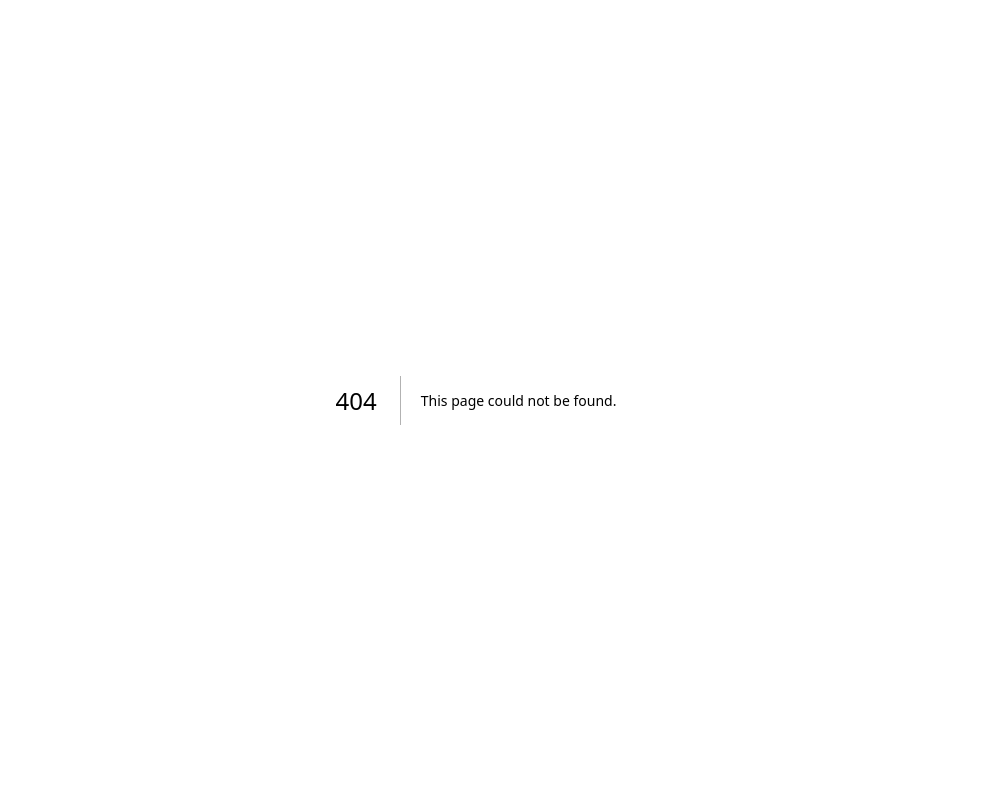
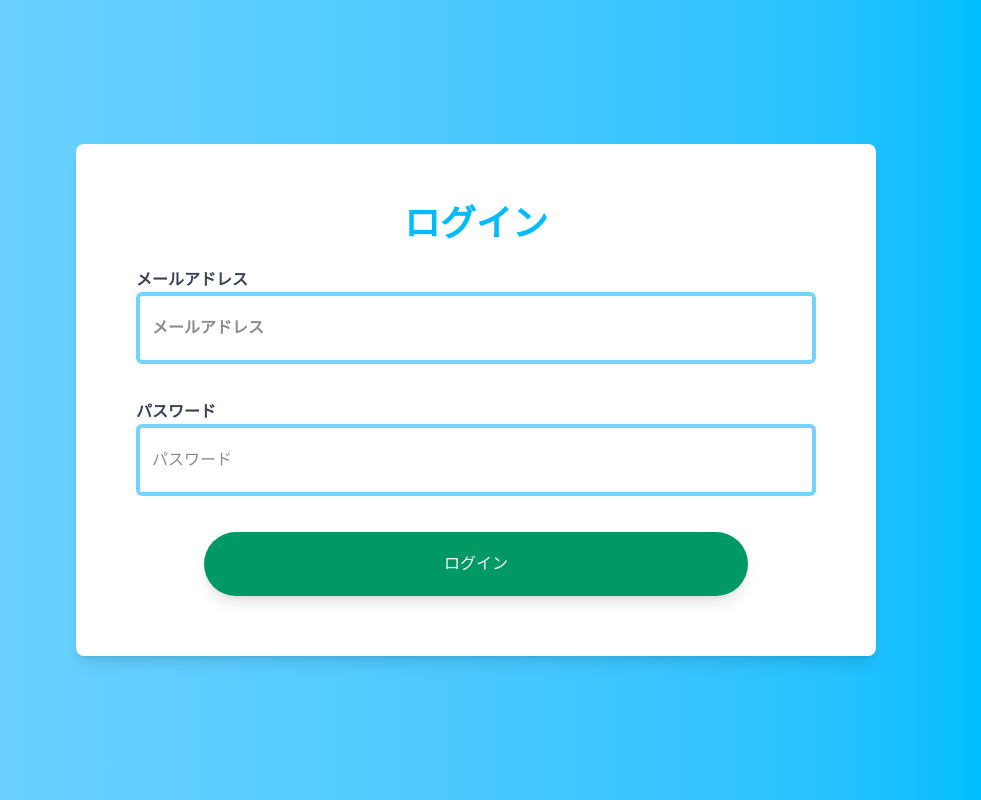
Before and after one commit to Hashimoto-Noriaki/Next-Schedule-AppRouter, a Next.js app: page /login in a window 1280 px wide. Before the commit this address had no page. Shown: the whole page, without its empty margins (164-1145 px from the left). Built offline with nearby package versions, Linux system fonts and the light colour scheme.

Commit message:
ログイン画面作成

```diff
--- /dev/null
+++ b/src/app/login/page.tsx
@@ -0,0 +1,34 @@
+export default function LoginPage() {
+  return (
+    <div className="bg-gradient-to-r from-sky-300 to-sky-400 h-screen flex items-center justify-center">
+      <div className="w-[800px] p-15 bg-white rounded-lg shadow-lg flex flex-col items-center gap-6">
+        <h1 className="font-bold text-4xl text-sky-400 text-center">ログイン</h1>
+        <form className="w-full flex flex-col items-center gap-4">
+            <div className="w-[100%]">
+                <label className="font-bold text-gray-700">メールアドレス</label>
+                <input
+                    type="email"
+                    className="border-4 border-sky-300 font-bold px-3 py-5 w-full rounded-md"
+                    placeholder="メールアドレス"
+                    />
+            </div>
+            <div className="w-[100%] mt-5">
+                <label className="font-bold text-gray-700">パスワード</label>
+                <input
+                    type="password"
+                    className="border-4 border-sky-300 px-3 py-5 w-full rounded-md"
+                    placeholder="パスワード"
+                />
+            </div>
+            <div className="w-[80%] mt-5">
+            <button
+                className="bg-emerald-600 px-12 py-5 rounded-full text-white w-full shadow-lg hover:bg-emerald-500 transition"
+            >
+                ログイン
+            </button>
+            </div>
+        </form>
+      </div>
+    </div>
+  );
+}
```
